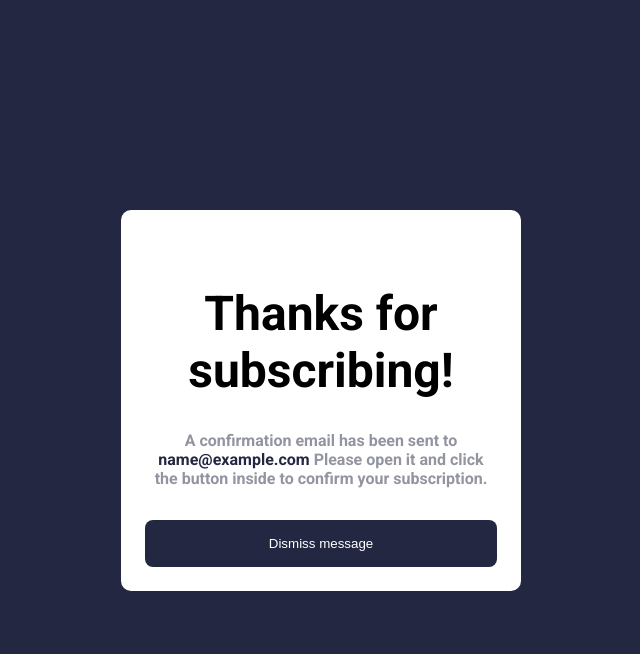
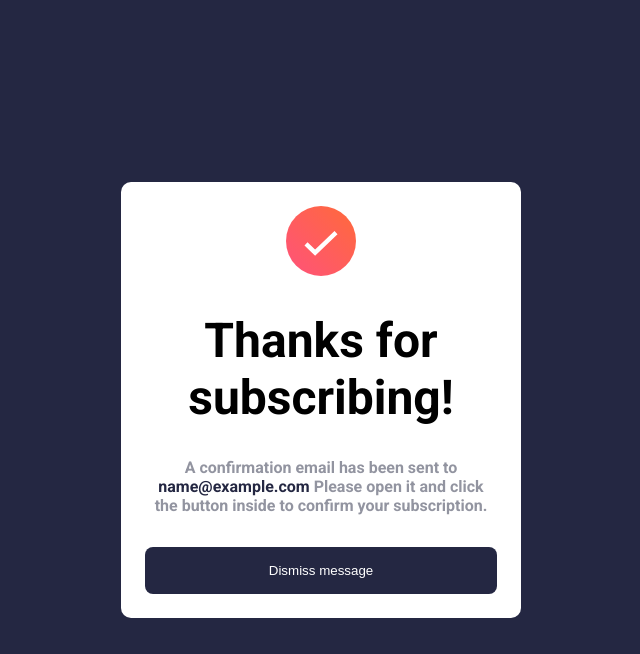
Before and after one commit to iamcelestino/Newsletter-sign-up-with-sucess-Message, a plain HTML site: page index.html in a window 1280 px wide. Both pictures are taken after typing "name@example.com" into the empty fields and a click on the button "Subscribe to monthly newsletter". Shown: the whole page, without its empty margins (319-959 px from the left). Drawn offline with Linux system fonts and the light colour scheme.

Commit message:
CHALLENGE COMPLETED

```diff
--- a/index.html
+++ b/index.html
@@ -40,7 +40,7 @@
         <!-- Success message start -->
         <div class="confirmed__message active">
           <div class="message">
-            <img src="assets/images/icon-success.svg" alt="">
+            <img src="images/icon-success.svg" alt="">
             <h2>Thanks for subscribing!</h2>
             <p>A confirmation email has been sent to <span>ash@loremcompany.com</span>
               Please open it and click the button inside to confirm your subscription.</p>
```
Also changed, not shown: images/Screenshot 2023-08-27 at 12-58-55 Frontend Mentor Newsletter sign-up form with success message.png (added), images/Screenshot 2023-08-27 at 12-59-26 Frontend Mentor Newsletter sign-up form with success message.png (added), images/Screenshot 2023-08-27 at 13-00-07 Frontend Mentor Newsletter sign-up form with success message.png (added), images/Screenshot 2023-08-27 at 17-36-58 Frontend Mentor Newsletter sign-up form with success message.png (added), 1 other file.
